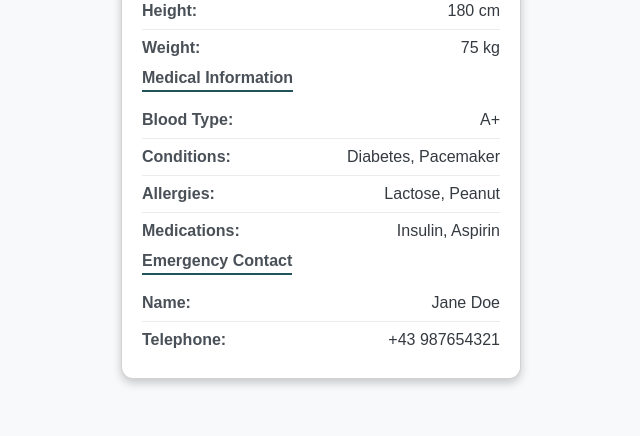
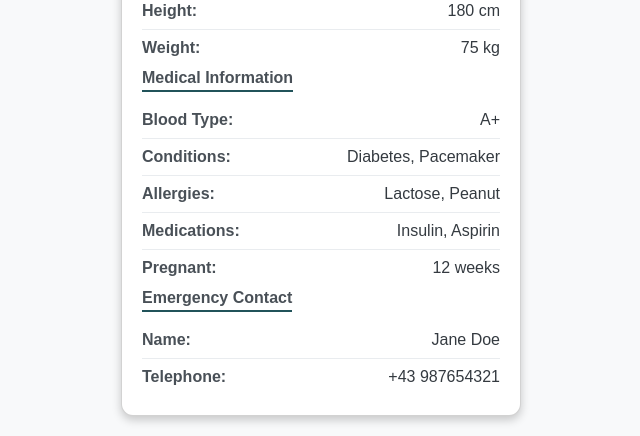
Before and after one commit to M1Ze/MDE2-Project, a Flask app: template templates/RescueCard.html in a window 1280 px wide. Shown: the part 555-991 px from the top of the page, without its empty margins (319-959 px from the left). Before the commit the page ends 941 px from the top, so only its background shows below. Run offline with Flask 3, Linux system fonts and the light colour scheme; the template is opened without the code that fills it, so the values that code supplies are empty; parts of the project's set-up code (start-up, migrations or seed data) failed here and were passed over.

Commit message:
Add pregnant section to RescueCard template
Introduce a new section to display pregnancy information in the RescueCard template. The section becomes visible when the pregnancy status is set to "Yes," showing the relevant details dynamically.

```diff
--- a/templates/RescueCard.html
+++ b/templates/RescueCard.html
@@ -152,6 +152,10 @@
                     <span class="info-label">Medications:</span>
                     <span class="info-value" id="medications"></span>
                 </div>
+                <div class="info-row" id="pregnantSection" style="display: none;">
+                    <span class="info-label">Pregnant:</span>
+                    <span class="info-value" id="pregnant"></span>
+                </div>
             </div>
 
             <!-- Emergency Contact -->
@@ -176,6 +180,13 @@
             document.getElementById('dnr-banner').style.display = 'block';
 
         }
+        const pregnantValue = 'Yes'
+        if (pregnantValue === 'Yes') {
+            const pregnantSection = document.getElementById('pregnantSection');
+            document.getElementById('pregnant').textContent = '12 weeks'
+            pregnantSection.style.display = ''; // Show the section
+        }
+
         document.getElementById('full_name').textContent = 'Max Mustermann';
         document.getElementById('email').textContent = 'user@example.com';
         document.getElementById('social_security_number').textContent = '1234';
```
